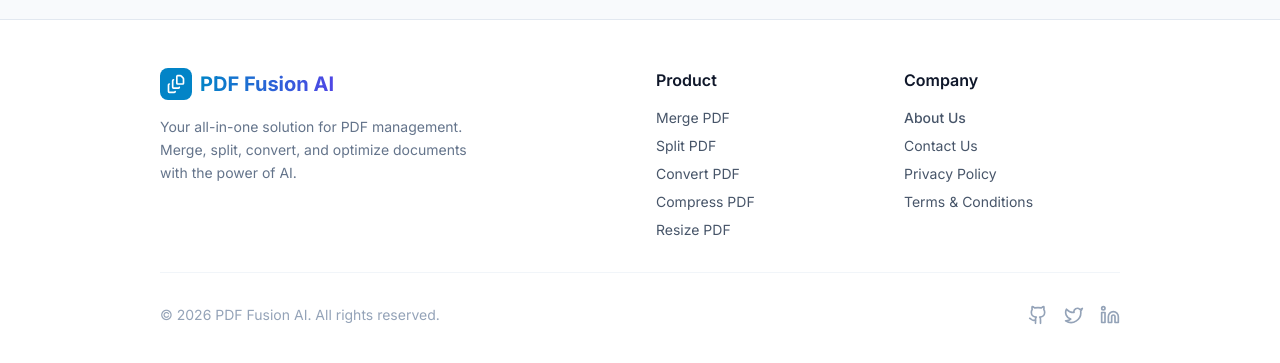
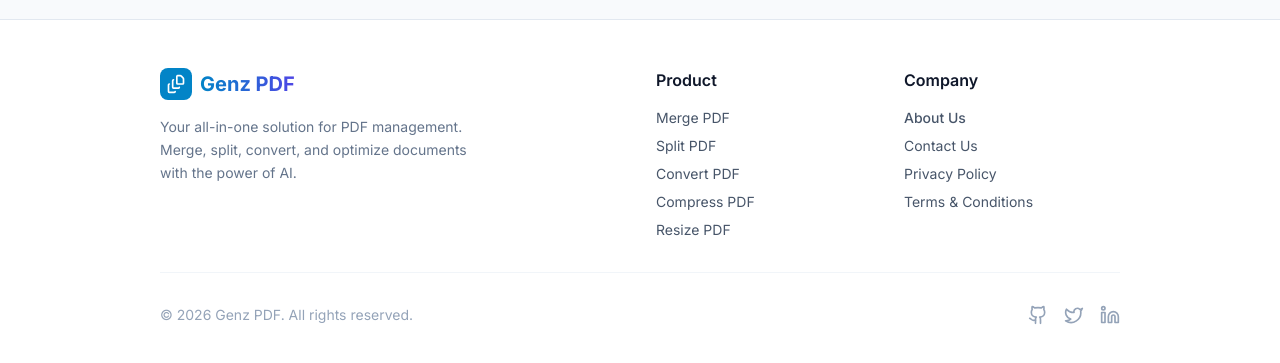
Before and after one commit to pintubhai440/pdf_tool, a React (Vite) app: page / in a window 1280 px wide. Shown: the part 942-1305 px from the top of the page. Built offline with nearby package versions, Linux system fonts and the light colour scheme.

Commit message:
Update Footer.tsx

```diff
--- a/components/Footer.tsx
+++ b/components/Footer.tsx
@@ -28,7 +28,7 @@ export const Footer: React.FC<FooterProps> = ({ setMode }) => {
                 <FileStack size={20} />
               </div>
               <span className="text-xl font-bold bg-clip-text text-transparent bg-gradient-to-r from-primary-600 to-indigo-600">
-                PDF Fusion AI
+                Genz PDF
               </span>
             </button>
             <p className="text-slate-500 text-sm leading-relaxed max-w-xs">
@@ -127,7 +127,7 @@ export const Footer: React.FC<FooterProps> = ({ setMode }) => {
         {/* Bottom Bar */}
         <div className="pt-8 border-t border-slate-100 flex flex-col md:flex-row justify-between items-center gap-4">
           <p className="text-slate-400 text-sm">
-            © {new Date().getFullYear()} PDF Fusion AI. All rights reserved.
+            © {new Date().getFullYear()} Genz PDF. All rights reserved.
           </p>
 
           {/* Social Placeholders (Dummy Links) */}
```
